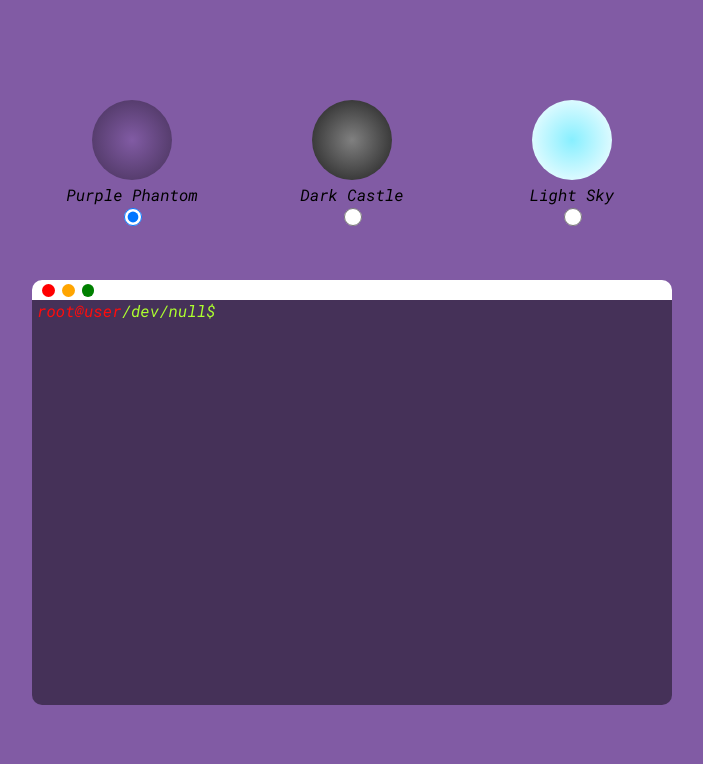
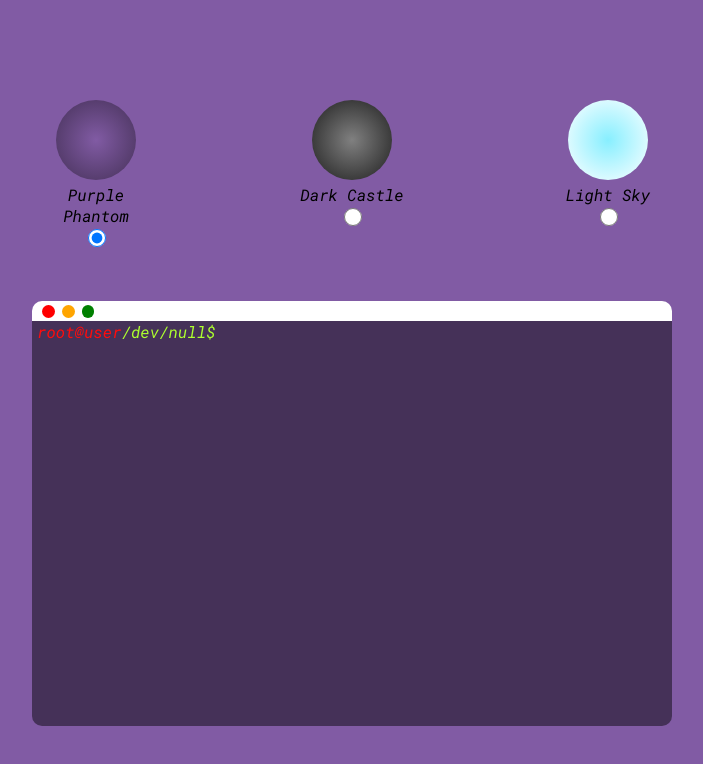
Before and after one commit to plosnak2/terminal, a React (Create React App) app: page / in a window 1280 px wide. Shown: the top 764 px of the page, without its empty margins (288-991 px from the left). Built offline with nearby package versions, Linux system fonts and the light colour scheme.

Commit message:
themes have now cursor pointer and opacity added

```diff
--- a/src/components/ThemePicker.css
+++ b/src/components/ThemePicker.css
@@ -1,12 +1,12 @@
 .flex-container {
     display: flex;
     flex-wrap: wrap;
-    gap: 20px;
+    justify-content: space-between;
     margin-top: 100px;
 }
 
 .item {
-    flex: 30%;
+    width: 20%;
     text-align: center;
 }
 
@@ -40,6 +40,10 @@ input[type="radio"] {
     border-radius: 50%;
   }
 
+  .item:hover {
+    cursor: pointer;
+    opacity: 75%;
+  }
 
 
 @media screen and (max-width: 500px){
```
